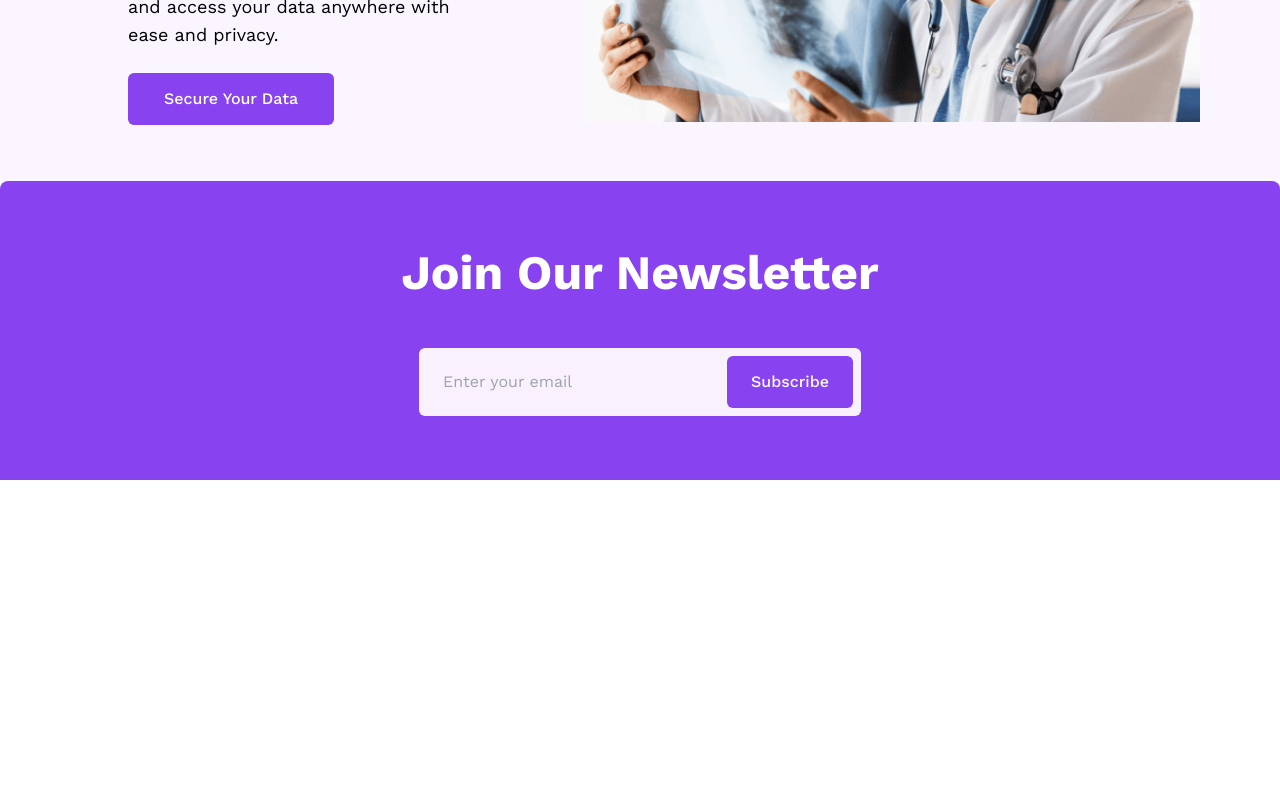
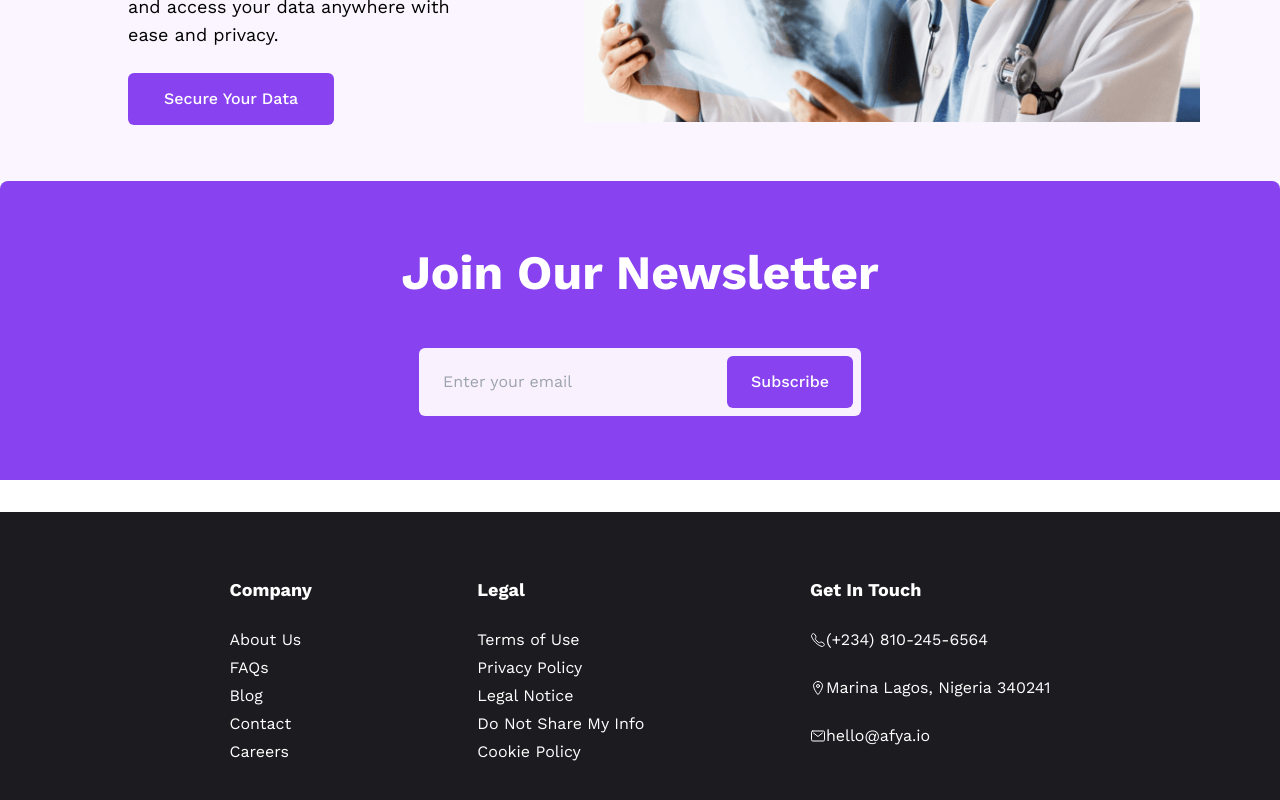
Before and after one commit to iamtowbee/Afya, a React (Vite) app: page / in a window 1280 px wide. Shown: the part 1886-2686 px from the top of the page. Before the commit the page ends 2398 px from the top, so only its background shows below. Built offline with nearby package versions, Linux system fonts and the light colour scheme.

Commit message:
Finish newsletter

```diff
--- /dev/null
+++ b/src/components/Footer.jsx
@@ -0,0 +1,54 @@
+import React, { useState } from 'react'
+// import Logo from "../assets/logo.svg"
+import { Link } from 'react-router-dom'
+
+const Footer = () =>
+{
+  return (
+    <footer className='bg-dark p-16'>
+      <div className='flex items-start justify-evenly'>
+        <div className="flex flex-col text-white gap-6">
+          <h3 className='font-bold text-lg'>Company</h3>
+          <div className="flex flex-col gap-1">
+            <Link to="/">About Us</Link>
+            <Link to="/">FAQs</Link>
+            <Link to="/">Blog</Link>
+            <Link to="/">Contact</Link>
+            <Link to="/">Careers</Link>
+          </div>
+        </div>
+
+        <div className="flex flex-col text-white gap-6">
+          <h3 className='font-bold text-lg'>Legal</h3>
+          <div className="flex flex-col gap-1">
+            <Link to="/">Terms of Use</Link>
+            <Link to="/">Privacy Policy</Link>
+            <Link to="/">Legal Notice</Link>
+            <Link to="/">Do Not Share My Info</Link>
+            <Link to="/">Cookie Policy</Link>
+          </div>
+        </div>
+
+        <div className="flex flex-col text-white gap-6">
+          <h3 className='font-bold text-lg'>Get In Touch</h3>
+          <div className="flex flex-col gap-6">
+            <Link to="/" className='flex items-center gap-2'>
+              <ion-icon name="call-outline" className="text-[64px]"></ion-icon>
+              <p>(+234) 810-245-6564</p>
+            </Link>
+            <Link to="/" className='flex items-center gap-2'>
+              <ion-icon name="location-outline"></ion-icon>
+              <p>Marina Lagos, Nigeria 340241</p>
+            </Link>
+            <Link to="/" className='flex items-center gap-2'>
+              <ion-icon name="mail-outline"></ion-icon>
+              <p>hello@afya.io</p>
+            </Link>
+          </div>
+        </div>
+      </div>
+
+    </footer>
+  )
+}
+export default Footer
--- a/src/index.css
+++ b/src/index.css
@@ -610,17 +610,20 @@ body{
   margin-bottom: 2rem;
 }
 
-.my-12{
-  margin-top: 3rem;
-  margin-bottom: 3rem;
-}
-
 .mb-8{
   margin-bottom: 2rem;
 }
 
+.ml-2{
+  margin-left: 0.5rem;
+}
+
 .mr-2{
   margin-right: 0.5rem;
+}
+
+.mt-12{
+  margin-top: 3rem;
 }
 
 .mt-2{
@@ -629,18 +632,6 @@ body{
 
 .mt-9{
   margin-top: 2.25rem;
-}
-
-.ml-1{
-  margin-left: 0.25rem;
-}
-
-.ml-2{
-  margin-left: 0.5rem;
-}
-
-.mt-12{
-  margin-top: 3rem;
 }
 
 .flex{
@@ -763,6 +754,10 @@ body{
   gap: 0.25rem;
 }
 
+.gap-12{
+  gap: 3rem;
+}
+
 .gap-16{
   gap: 4rem;
 }
@@ -785,10 +780,6 @@ body{
 
 .gap-9{
   gap: 2.25rem;
-}
-
-.gap-12{
-  gap: 3rem;
 }
 
 .gap-x-2{
@@ -858,6 +849,11 @@ body{
   border-color: rgb(136 66 240 / var(--tw-border-opacity));
 }
 
+.bg-\[\#F9F1FE\]{
+  --tw-bg-opacity: 1;
+  background-color: rgb(249 241 254 / var(--tw-bg-opacity));
+}
+
 .bg-dark{
   --tw-bg-opacity: 1;
   background-color: rgb(28 27 31 / var(--tw-bg-opacity));
@@ -868,14 +864,18 @@ body{
   background-color: rgb(136 66 240 / var(--tw-bg-opacity));
 }
 
+.bg-purple-50{
+  --tw-bg-opacity: 1;
+  background-color: rgb(250 245 255 / var(--tw-bg-opacity));
+}
+
 .bg-secondary{
   --tw-bg-opacity: 1;
   background-color: rgb(231 217 252 / var(--tw-bg-opacity));
 }
 
-.bg-slate-200{
-  --tw-bg-opacity: 1;
-  background-color: rgb(226 232 240 / var(--tw-bg-opacity));
+.bg-transparent{
+  background-color: transparent;
 }
 
 .bg-white{
@@ -886,34 +886,6 @@ body{
 .bg-zinc-500{
   --tw-bg-opacity: 1;
   background-color: rgb(113 113 122 / var(--tw-bg-opacity));
-}
-
-.bg-purple-100{
-  --tw-bg-opacity: 1;
-  background-color: rgb(243 232 255 / var(--tw-bg-opacity));
-}
-
-.bg-purple-50{
-  --tw-bg-opacity: 1;
-  background-color: rgb(250 245 255 / var(--tw-bg-opacity));
-}
-
-.bg-\[\#1C1B1F\]{
-  --tw-bg-opacity: 1;
-  background-color: rgb(28 27 31 / var(--tw-bg-opacity));
-}
-
-.bg-\[F9F1FE\]{
-  background-color: F9F1FE;
-}
-
-.bg-\[\#F9F1FE\]{
-  --tw-bg-opacity: 1;
-  background-color: rgb(249 241 254 / var(--tw-bg-opacity));
-}
-
-.bg-transparent{
-  background-color: transparent;
 }
 
 .bg-footer-bg{
@@ -932,6 +904,10 @@ body{
 
 .to-secondary{
   --tw-gradient-to: #E7D9FC var(--tw-gradient-to-position);
+}
+
+.to-white{
+  --tw-gradient-to: #fff var(--tw-gradient-to-position);
 }
 
 .bg-\[length\:0\%_2px\]{
@@ -979,6 +955,10 @@ body{
      object-fit: cover;
 }
 
+.p-16{
+  padding: 4rem;
+}
+
 .p-2{
   padding: 0.5rem;
 }
@@ -987,24 +967,16 @@ body{
   padding: 0.75rem;
 }
 
-.p-8{
-  padding: 2rem;
-}
-
 .p-4{
   padding: 1rem;
 }
 
-.p-10{
-  padding: 2.5rem;
+.p-6{
+  padding: 1.5rem;
 }
 
-.p-16{
-  padding: 4rem;
-}
-
-.p-6{
-  padding: 1.5rem;
+.p-8{
+  padding: 2rem;
 }
 
 .px-2{
@@ -1020,11 +992,6 @@ body{
 .px-9{
   padding-left: 2.25rem;
   padding-right: 2.25rem;
-}
-
-.py-0{
-  padding-top: 0px;
-  padding-bottom: 0px;
 }
 
 .py-1{
@@ -1062,25 +1029,12 @@ body{
   padding-bottom: 2.25rem;
 }
 
-.px-8{
-  padding-left: 2rem;
-  padding-right: 2rem;
+.pl-12{
+  padding-left: 3rem;
 }
 
 .pr-2{
   padding-right: 0.5rem;
-}
-
-.pl-0{
-  padding-left: 0px;
-}
-
-.pl-8{
-  padding-left: 2rem;
-}
-
-.pl-12{
-  padding-left: 3rem;
 }
 
 .text-center{
@@ -1172,6 +1126,11 @@ body{
   color: rgb(255 255 255 / var(--tw-text-opacity));
 }
 
+.text-secondary{
+  --tw-text-opacity: 1;
+  color: rgb(231 217 252 / var(--tw-text-opacity));
+}
+
 .shadow-accentued{
   --tw-shadow: 0px 13px 19px 0px rgba(0, 0, 0, 0.07);;
   --tw-shadow-colored: 0px 13px 19px 0px var(--tw-shadow-color);
@@ -1223,6 +1182,15 @@ body{
 
 .hover\:cursor-pointer:hover{
   cursor: pointer;
+}
+
+.hover\:border-2:hover{
+  border-width: 2px;
+}
+
+.hover\:border-primary:hover{
+  --tw-border-opacity: 1;
+  border-color: rgb(136 66 240 / var(--tw-border-opacity));
 }
 
 .hover\:bg-blue-50:hover{
--- a/src/layout/Layout.jsx
+++ b/src/layout/Layout.jsx
@@ -1,7 +1,7 @@
 import React from 'react'
 
 import Navbar from '../components/Navbar'
-// import Footer from '../components/Footer'
+import Footer from '../components/Footer'
 import Router from '../router/Router'
 
 const Layout = () =>
@@ -10,7 +10,7 @@ const Layout = () =>
     <div className='flex flex-col min-h-screen '>
       <Navbar />
       <Router />
-      {/* <Footer /> */}
+      <Footer />
     </div>
   )
 }
```
